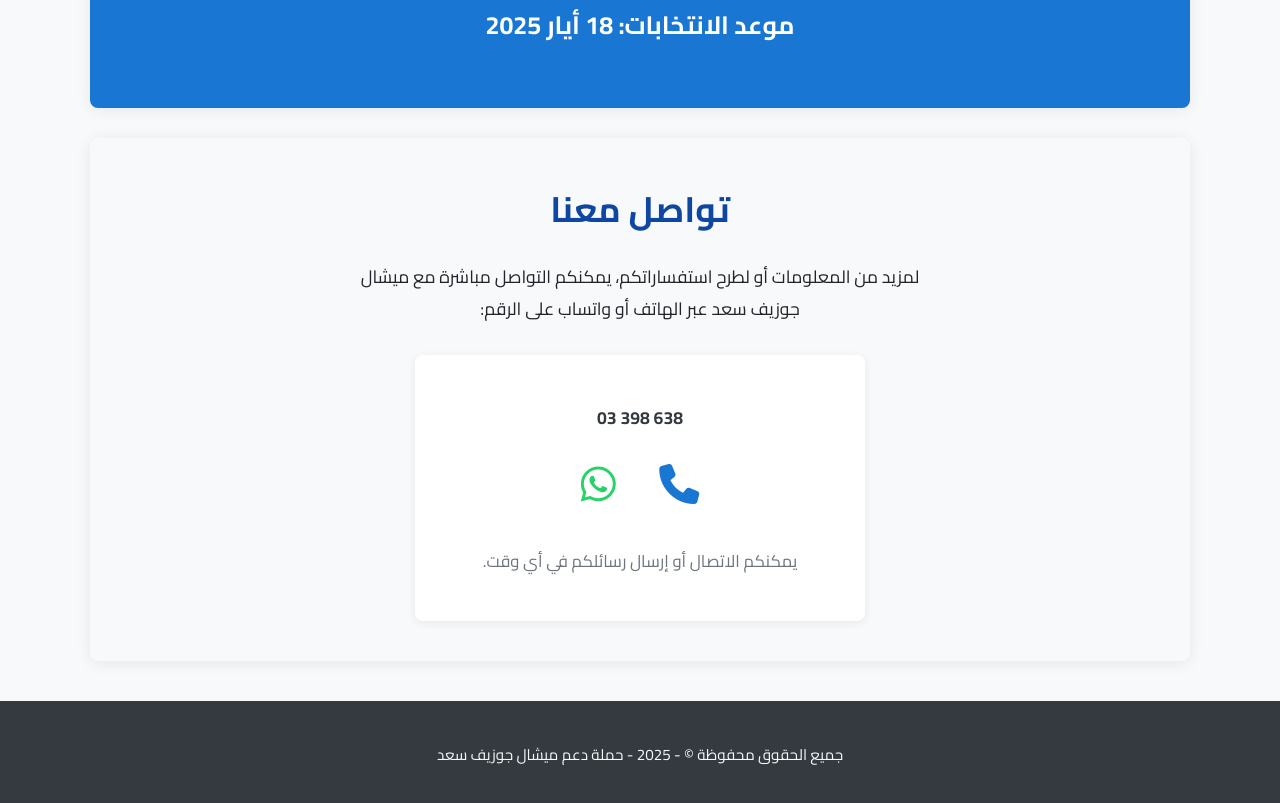
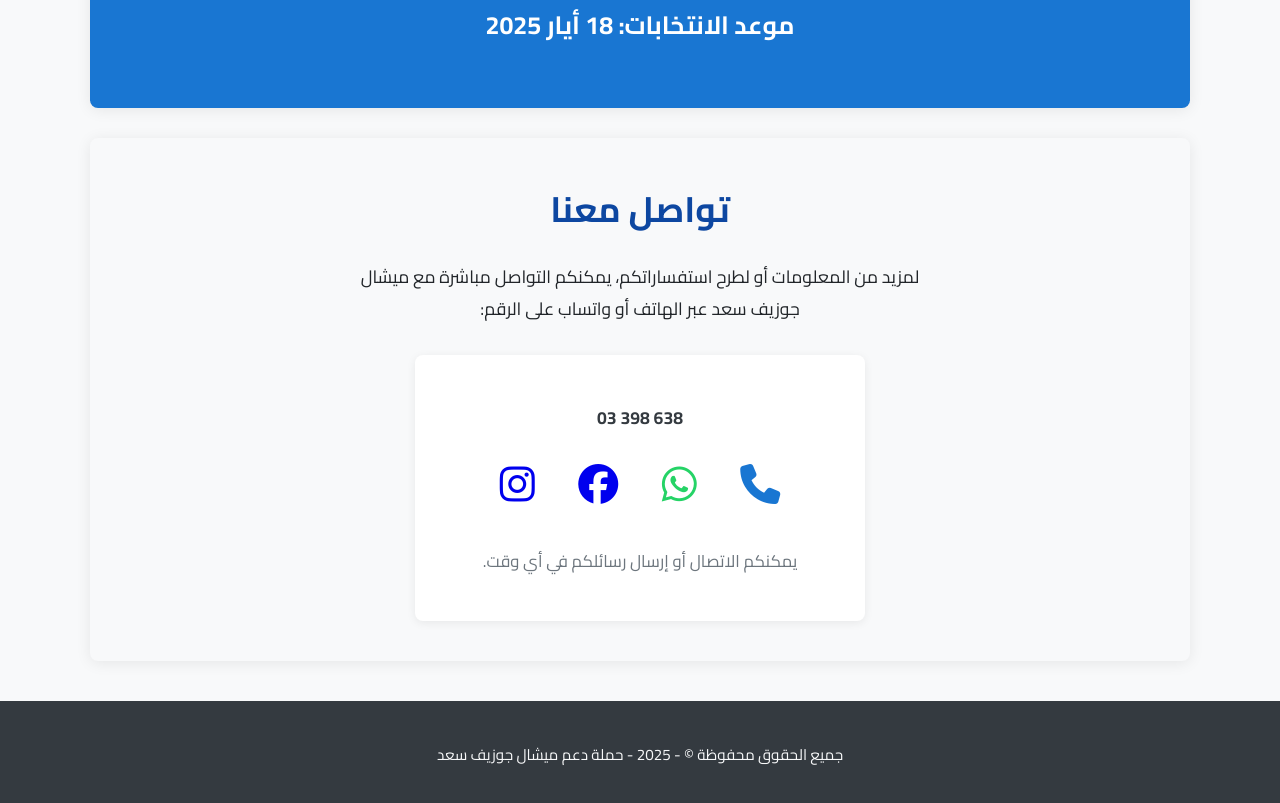
Before and after one commit to Parrotlife/MichelSaad, a plain HTML site: page index.html in a window 1280 px wide. Shown: the part 2694-3497 px from the top of the page. Drawn offline with Linux system fonts and the light colour scheme; some packages are replaced by stand-ins of ours; a script that the page names is missing.

Commit message:
Add social media links for Facebook and Instagram in the contact section of index.html

```diff
--- a/index.html
+++ b/index.html
@@ -146,6 +146,14 @@
                         aria-label="أرسل رسالة واتساب">
                         <i class="fab fa-whatsapp"></i>
                     </a>
+                    <a href="https://www.facebook.com/groups/186456421407986/user/61551587309633/" target="_blank"
+                        class="contact-icon facebook" aria-label="صفحة الفيسبوك">
+                        <i class="fab fa-facebook"></i>
+                    </a>
+                    <a href="https://www.instagram.com/michel_saad_election2025/" target="_blank"
+                        class="contact-icon instagram" aria-label="صفحة الإنستغرام">
+                        <i class="fab fa-instagram"></i>
+                    </a>
                 </div>
                 <p><small>يمكنكم الاتصال أو إرسال رسائلكم في أي وقت.</small></p>
             </div>
```
